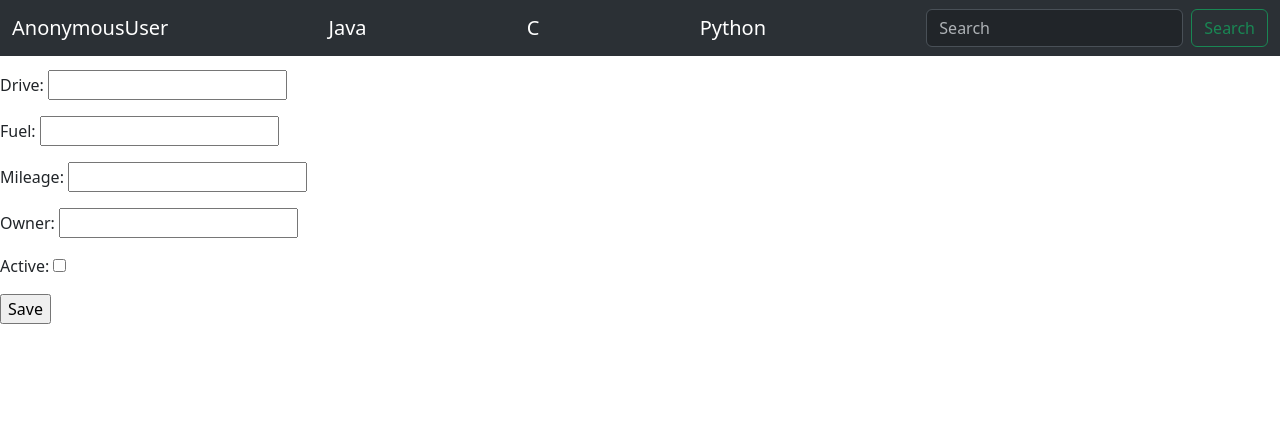
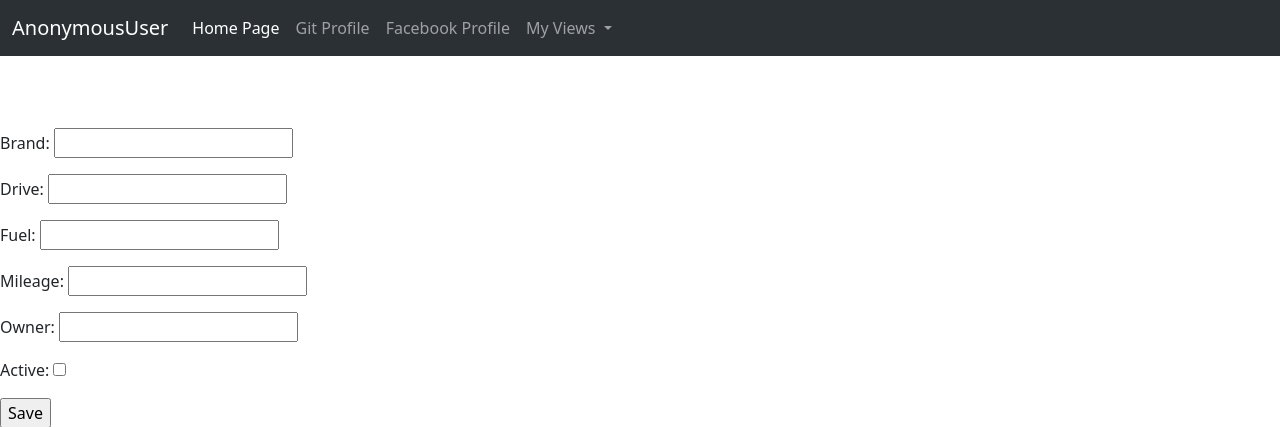
Before and after one commit to Francis0112/Python-Web, a Django app: page /products/add_cars/ in a window 1280 px wide. Shown: the top 427 px of the page. Run offline with Django 4.2, Linux system fonts and the light colour scheme.

Commit message:
updated files in django web app

```diff
--- a/WebApp/products/templates/add_cars.html
+++ b/WebApp/products/templates/add_cars.html
@@ -1,5 +1,4 @@
 {% extends "bork.html" %}
-
 
 {% block content %}
 
--- a/WebApp/products/templates/bork.html
+++ b/WebApp/products/templates/bork.html
@@ -8,23 +8,51 @@
     <title>Main Page</title>
 </head>
 <body>
-    <nav class="navbar bg-body-tertiary fixed-top navbar bg-dark" data-bs-theme="dark">
-        <div class="container-fluid">
-          <a class="navbar-brand">{{ request.user }}</a>
-          <a class="navbar-brand">Java</a>
-          <a class="navbar-brand">C</a>
-          <a class="navbar-brand">Python</a>
-          <form action="http://www.google.com/search" method="GET" class="d-flex" role="search"> {% csrf_token %}
-            <input class="form-control me-2" type="search" placeholder="Search" aria-label="Search">
-            <button class="btn btn-outline-success" type="submit">Search</button>
-          </form>
+    <nav class="navbar navbar-expand-lg bg-body-tertiary navbar bg-dark" data-bs-theme="dark">
+      <div class="container-fluid">
+        <a class="navbar-brand" href="#">{{ request.user }}</a>
+        <button class="navbar-toggler" type="button" data-bs-toggle="collapse" data-bs-target="#navbarNavDropdown" aria-controls="navbarNavDropdown" aria-expanded="false" aria-label="Toggle navigation">
+          <span class="navbar-toggler-icon"></span>
+        </button>
+        <div class="collapse navbar-collapse" id="navbarNavDropdown">
+          <ul class="navbar-nav">
+            <li class="nav-item">
+              <a class="nav-link active" aria-current="page" href="http://localhost:8000/products/wakaru">Home Page</a>
+            </li>
+            <li class="nav-item">
+              <a class="nav-link" target="_blank" href="https://github.com/Francis0112">Git Profile</a>
+            </li>
+            <li class="nav-item">
+              <a class="nav-link" target="_blank" href="www.facebook.com">Facebook Profile</a>
+            </li>
+            <li class="nav-item dropdown">
+            <a class="nav-link dropdown-toggle" href="http://localhost:8000/products/wakaru/" role="button" data-bs-toggle="dropdown" aria-expanded="false">
+                My Views
+              </a>
+              <ul class="dropdown-menu">
+                <li><a class="dropdown-item" href="http://localhost:8000/products/wakaru/">Home</a></li>
+                <li><a class="dropdown-item" href="http://localhost:8000/products/send/">Send</a></li>
+                <li><a class="dropdown-item" href="http://localhost:8000/products/hello/">Hello</a></li>
+                <li><a class="dropdown-item" href="http://localhost:8000/products/about/">About</a></li>
+                <li><a class="dropdown-item" href="http://localhost:8000/products/pizza/">Pet List</a></li>
+                <li><a class="dropdown-item" href="http://localhost:8000/products/send/">Send</a></li>
+                <li><a class="dropdown-item" href="http://localhost:8000/products/add_product/">Add Product</a></li>
+                <li><a class="dropdown-item" href="http://localhost:8000/products/add_cars/">Add Car</a></li>
+                <li><a class="dropdown-item" href="http://localhost:8000/products/display_products/">Display Products</a></li>
+                <li><a class="dropdown-item" href="http://localhost:8000/products/display_cars/">Display Cars</a></li>
+              </ul>
+              </li>
+            </ul>
+          </div>
         </div>
       </nav>
+      <br>
+      <br>
       <br>
       {% block content %}
 
       {% endblock content %}
       <br>
-      <br>
+      <script src="https://cdn.jsdelivr.net/npm/bootstrap@5.3.0-alpha1/dist/js/bootstrap.bundle.min.js" integrity="sha384-w76AqPfDkMBDXo30jS1Sgez6pr3x5MlQ1ZAGC+nuZB+EYdgRZgiwxhTBTkF7CXvN" crossorigin="anonymous"></script>
 </body>
 </html>
--- a/WebApp/products/templates/car_list.html
+++ b/WebApp/products/templates/car_list.html
@@ -5,6 +5,6 @@
     {% comment %} {{ items }} {% endcomment %}
     <h3>Cars:</h3>
     {% for i in items %}
-        <p>{{ i.brand }} - {{ i.drive }} - {{ i.fuel }} - {{ i.mileage }} - {{ i.owner }} - {{ i.active }}</p>
+        <p>{{ i.id }} {{ i.brand }} - {{ i.drive }} - {{ i.fuel }} - {{ i.mileage }} - {{ i.owner }} - {{ i.active }}</p>
     {% endfor %}
 {% endblock content %}
--- a/WebApp/products/templates/product_list.html
+++ b/WebApp/products/templates/product_list.html
@@ -4,6 +4,6 @@
     {% comment %} {{ items }} {% endcomment %}
     <h3>Products:</h3>
     {% for i in items %}
-        <p>{{ i.name }} - {{ i.desc }} - {{ i.price }} - {{ i.avail }} - {{ i.summery }}</p>
+        <p> {{ i.id }} {{ i.name }} - {{ i.desc }} - {{ i.price }} - {{ i.avail }} - {{ i.summery }}</p>
     {% endfor %}
 {% endblock content %}
```
Also changed, not shown: WebApp/products/templates/index.html (+3 -13 lines), WebApp/db.sqlite3, WebApp/products/templates/car_details.html (line endings or trailing spaces).
